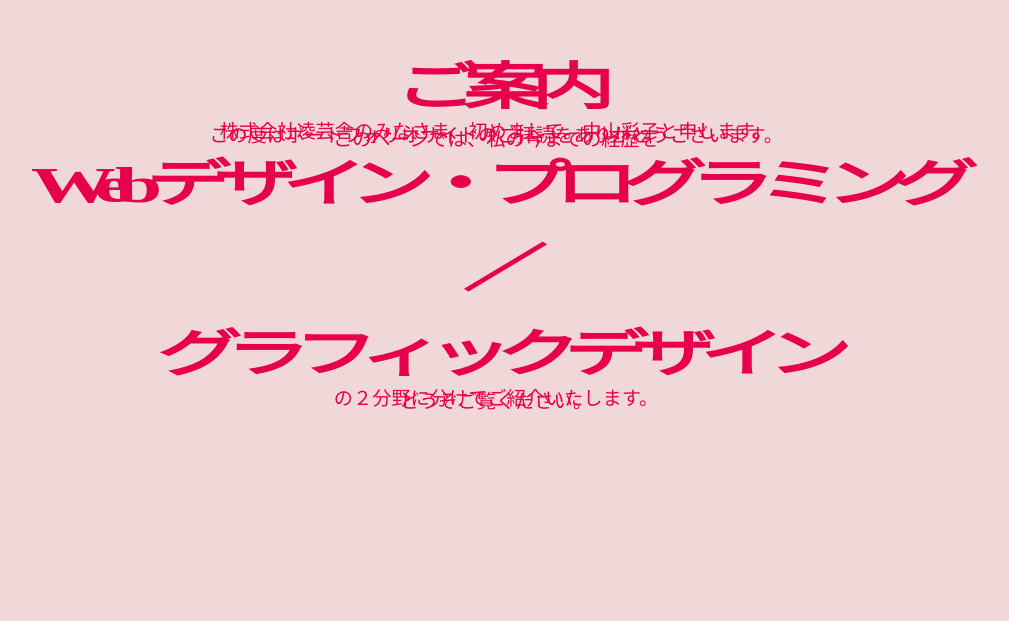
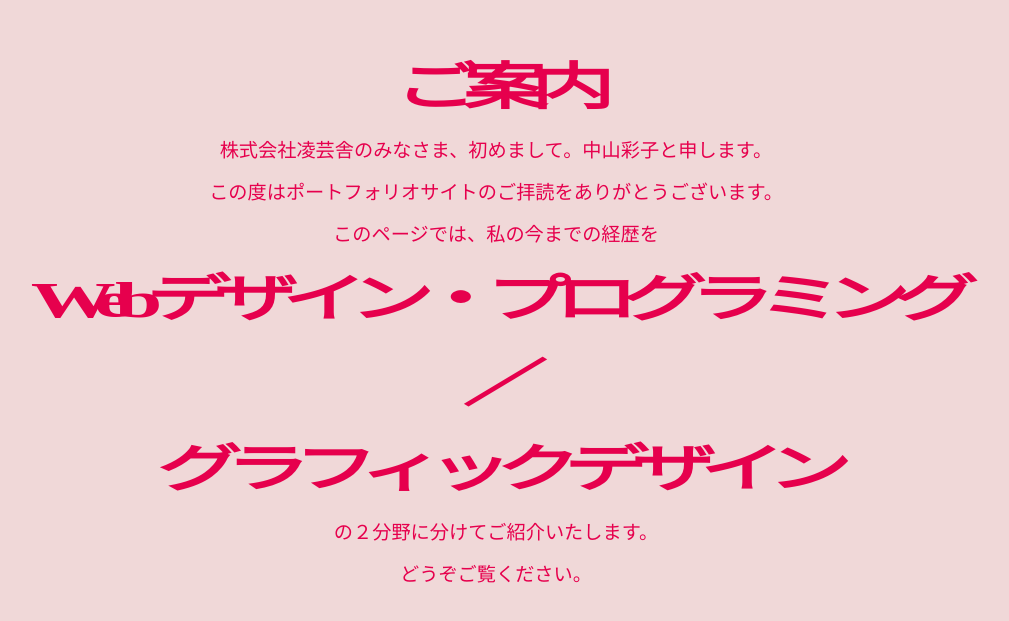
Before and after one commit to nakayamaayako-net/nakayamaayako-net.github.io, a plain HTML site: page index.html in a window 1280 px wide. Shown: the part 1986-2607 px from the top of the page, without its empty margins (144-1153 px from the left). Drawn offline with nearby package versions, Linux system fonts and the light colour scheme.

Commit message:
Update style.css

```diff
--- a/css/style.css
+++ b/css/style.css
@@ -254,7 +254,7 @@ nav ul{
 }
 .hello{
 	font-size: 120%;
-	line-height: 0.2em;
+	line-height: 2.2em;
 }
 .tab__panel-text h4{
     font-size: 160%;
```
